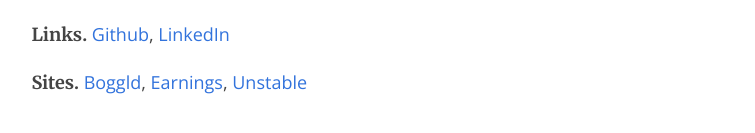
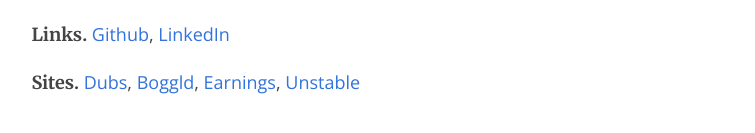
Before and after one commit to kedarv/site, a plain HTML site: page index.html in a window 1280 px wide. Shown: the part 331-464 px from the top of the page, without its empty margins (262-1017 px from the left). Drawn offline with nearby package versions, Linux system fonts and the light colour scheme.

Commit message:
Update index.html

```diff
--- a/index.html
+++ b/index.html
@@ -103,6 +103,7 @@
         </p>
         <p>
             <span class="lead">Sites.</span>
+            <a href="https://dubs.kedarv.com/">Dubs</a>,
             <a href="https://boggld.kedarv.com/">Boggld</a>,
             <a href="https://earnings.kedarv.com/#/AAPL">Earnings</a>,
             <a href="https://unstable.kedarv.com/">Unstable</a>
```
